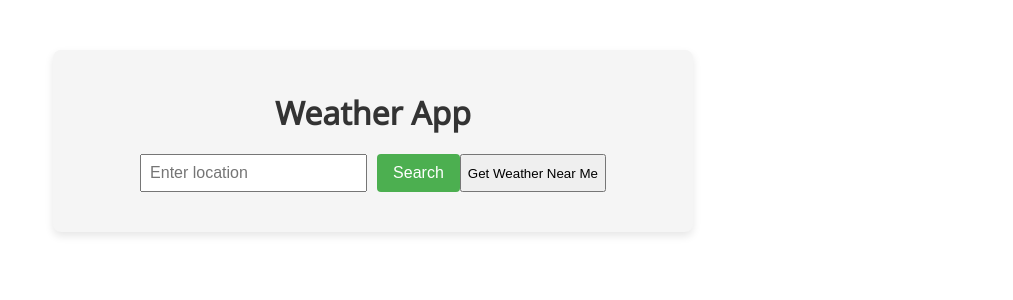
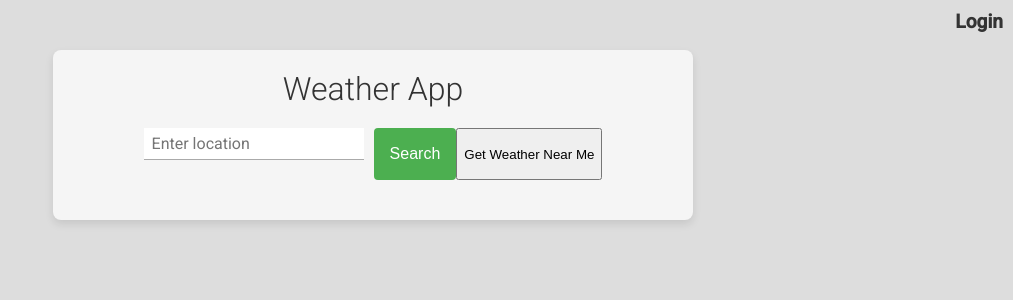
Before and after one commit to matt0219/mern-weatherapp2, a React (Vite) app in the folder client/: page / in a window 1280 px wide. Shown: the top 300 px of the page, without its empty margins (267-1280 px from the left). Built offline with nearby package versions, Linux system fonts and the light colour scheme; no server answers.

Commit message:
Got the Login Button working to redirect to login form

```diff
--- a/client/src/App.jsx
+++ b/client/src/App.jsx
@@ -3,14 +3,20 @@ import { Routes, Route } from 'react-router-dom';
 import Home from './pages/Home';
 import CityDetail from './components/CityDetail';
 import CityList from './components/CityList';
+import Navigation from './components/Navigation';
+import Login from '../src/components/Login';
 
 function App() {
   return (
+    <>
+    <Navigation />
     <Routes>
       <Route path="/" element={<Home />} />
       <Route path="/cities" element={<CityList />} />
       <Route path="/cities/:id" element={<CityDetail />} />
+      <Route path="/login" element={<Login />} />
     </Routes>
+    </>
   );
 }
 
--- /dev/null
+++ b/client/src/components/Login.jsx
@@ -0,0 +1,27 @@
+import React from 'react';
+import './css/Login.css';
+
+
+const Login = () => {
+  return (
+    <div id="login-box">
+      <div className="left">
+        <h1>Sign up</h1>
+        <input type="text" name="username" placeholder="Username" />
+        <input type="text" name="email" placeholder="E-mail" />
+        <input type="password" name="password" placeholder="Password" />
+        <input type="password" name="password2" placeholder="Retype password" />
+        <input type="submit" name="signup_submit" value="Sign me up" />
+      </div>
+      <div className="right">
+        <span className="loginwith">Sign in with<br />social network</span>
+        <button className="social-signin facebook">Log in with facebook</button>
+        <button className="social-signin twitter">Log in with Twitter</button>
+        <button className="social-signin google">Log in with Google+</button>
+      </div>
+      <div className="or">OR</div>
+    </div>
+  );
+};
+
+export default Login;
--- /dev/null
+++ b/client/src/components/Navigation.jsx
@@ -0,0 +1,28 @@
+import React from 'react';
+import { Link } from 'react-router-dom';
+
+const Navigation = () => {
+    return (
+        <nav style={styles.navigation}>
+            <Link to="/login" style={styles.loginLink}>
+                Login
+            </Link>
+        </nav>
+    );
+};
+
+const styles = {
+    navigation: {
+        position: 'absolute',
+        top: '10px',
+        right: '10px',
+    },
+    loginLink: {
+        textDecoration: 'none',
+        color: '#333',
+        fontSize: '1.2em',
+        fontWeight: 'bold',
+    },
+};
+
+export default Navigation;
--- /dev/null
+++ b/client/src/components/css/Login.css
@@ -0,0 +1,162 @@
+@import url(https://fonts.googleapis.com/css?family=Roboto:400,300,500);
+*:focus {
+  outline: none;
+}
+
+body {
+  margin: 0;
+  padding: 0;
+  background: #DDD;
+  font-size: 16px;
+  color: #222;
+  font-family: 'Roboto', sans-serif;
+  font-weight: 300;
+}
+
+#login-box {
+  position: relative;
+  margin: 5% auto;
+  width: 600px;
+  height: 400px;
+  background: #FFF;
+  border-radius: 2px;
+  box-shadow: 0 2px 4px rgba(0, 0, 0, 0.4);
+}
+
+.left {
+  position: absolute;
+  top: 0;
+  left: 0;
+  box-sizing: border-box;
+  padding: 40px;
+  width: 300px;
+  height: 400px;
+}
+
+h1 {
+  margin: 0 0 20px 0;
+  font-weight: 300;
+  font-size: 28px;
+}
+
+input[type="text"],
+input[type="password"] {
+  display: block;
+  box-sizing: border-box;
+  margin-bottom: 20px;
+  padding: 4px;
+  width: 220px;
+  height: 32px;
+  border: none;
+  border-bottom: 1px solid #AAA;
+  font-family: 'Roboto', sans-serif;
+  font-weight: 400;
+  font-size: 15px;
+  transition: 0.2s ease;
+}
+
+input[type="text"]:focus,
+input[type="password"]:focus {
+  border-bottom: 2px solid #16a085;
+  color: #16a085;
+  transition: 0.2s ease;
+}
+
+input[type="submit"] {
+  margin-top: 28px;
+  width: 120px;
+  height: 32px;
+  background: #16a085;
+  border: none;
+  border-radius: 2px;
+  color: #FFF;
+  font-family: 'Roboto', sans-serif;
+  font-weight: 500;
+  text-transform: uppercase;
+  transition: 0.1s ease;
+  cursor: pointer;
+}
+
+input[type="submit"]:hover,
+input[type="submit"]:focus {
+  opacity: 0.8;
+  box-shadow: 0 2px 4px rgba(0, 0, 0, 0.4);
+  transition: 0.1s ease;
+}
+
+input[type="submit"]:active {
+  opacity: 1;
+  box-shadow: 0 1px 2px rgba(0, 0, 0, 0.4);
+  transition: 0.1s ease;
+}
+
+.or {
+  position: absolute;
+  top: 180px;
+  left: 280px;
+  width: 40px;
+  height: 40px;
+  background: #DDD;
+  border-radius: 50%;
+  box-shadow: 0 2px 4px rgba(0, 0, 0, 0.4);
+  line-height: 40px;
+  text-align: center;
+}
+
+.right {
+  position: absolute;
+  top: 0;
+  right: 0;
+  box-sizing: border-box;
+  padding: 40px;
+  width: 300px;
+  height: 400px;
+  background: url('https://goo.gl/YbktSj');
+  background-size: cover;
+  background-position: center;
+  border-radius: 0 2px 2px 0;
+}
+
+.right .loginwith {
+  display: block;
+  margin-bottom: 40px;
+  font-size: 28px;
+  color: #FFF;
+  text-align: center;
+}
+
+button.social-signin {
+  margin-bottom: 20px;
+  width: 220px;
+  height: 36px;
+  border: none;
+  border-radius: 2px;
+  color: #FFF;
+  font-family: 'Roboto', sans-serif;
+  font-weight: 500;
+  transition: 0.2s ease;
+  cursor: pointer;
+}
+
+button.social-signin:hover,
+button.social-signin:focus {
+  box-shadow: 0 2px 4px rgba(0, 0, 0, 0.4);
+  transition: 0.2s ease;
+}
+
+button.social-signin:active {
+  box-shadow: 0 1px 2px rgba(0, 0, 0, 0.4);
+  transition: 0.2s ease;
+}
+
+button.social-signin.facebook {
+  background: #32508E;
+}
+
+button.social-signin.twitter {
+  background: #55ACEE;
+}
+
+button.social-signin.google {
+  background: #DD4B39;
+}
--- a/client/src/pages/Home.jsx
+++ b/client/src/pages/Home.jsx
@@ -1,4 +1,5 @@
 import React, { useState, useEffect } from 'react';
+import { Link } from 'react-router-dom';
 import axios from 'axios';
 import AirQuality from '../components/AirQuality';
 import TimeInfo from '../components/TimeInfo';
@@ -6,6 +7,7 @@ import Forecast from '../components/Forecast';
 import WindSpeed from '../components/WindSpeed';
 import Humidity from '../components/Humidity';
 import Temperature from '../components/Temperature';
+import Login from '../components/Login';
 
 const Home = () => {
   const [cities, setCities] = useState([]);
@@ -196,6 +198,7 @@ const Home = () => {
         </>
       )}
       <AirQuality airQuality={airQuality} />
+
     </div>
   );
 };
```
